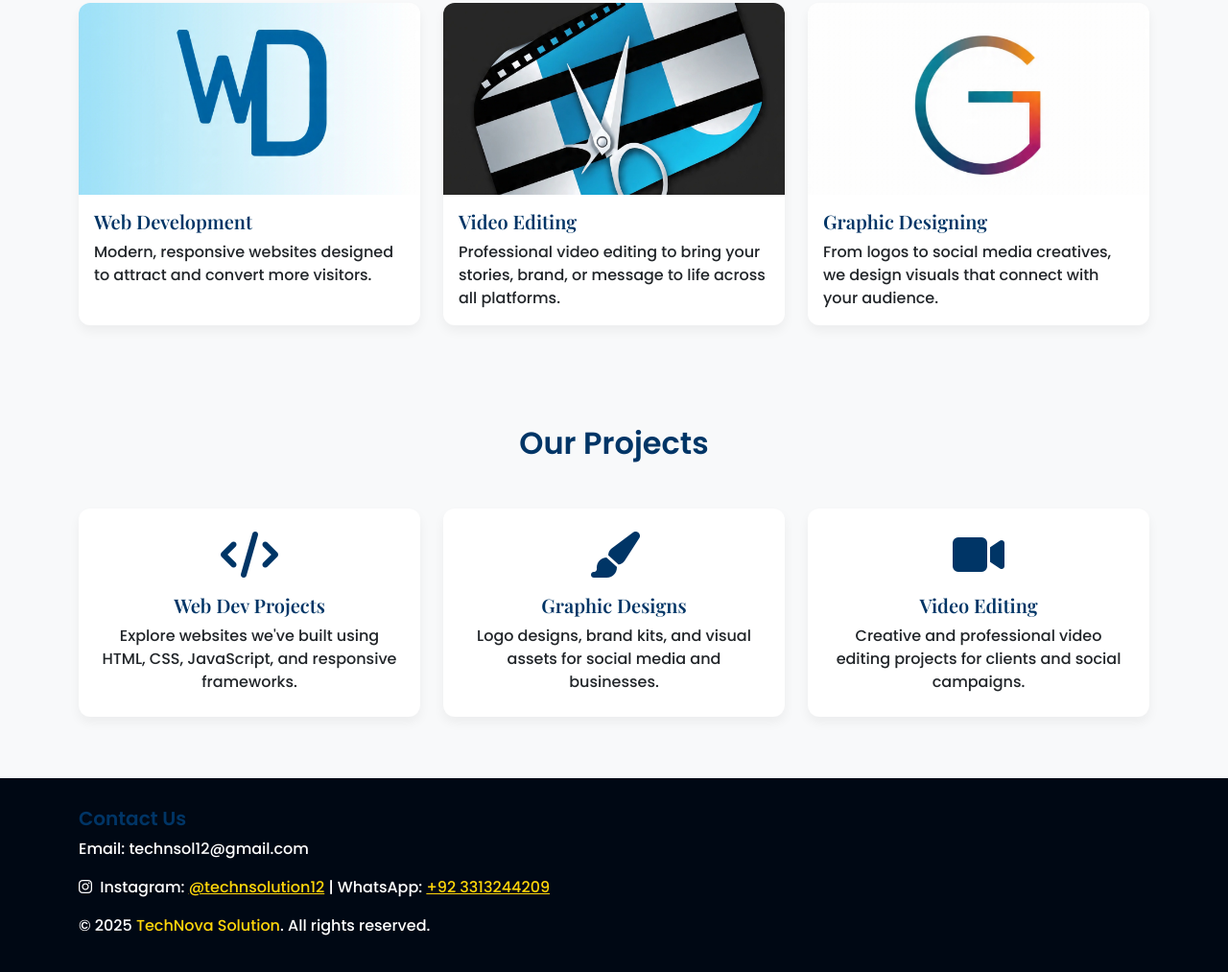
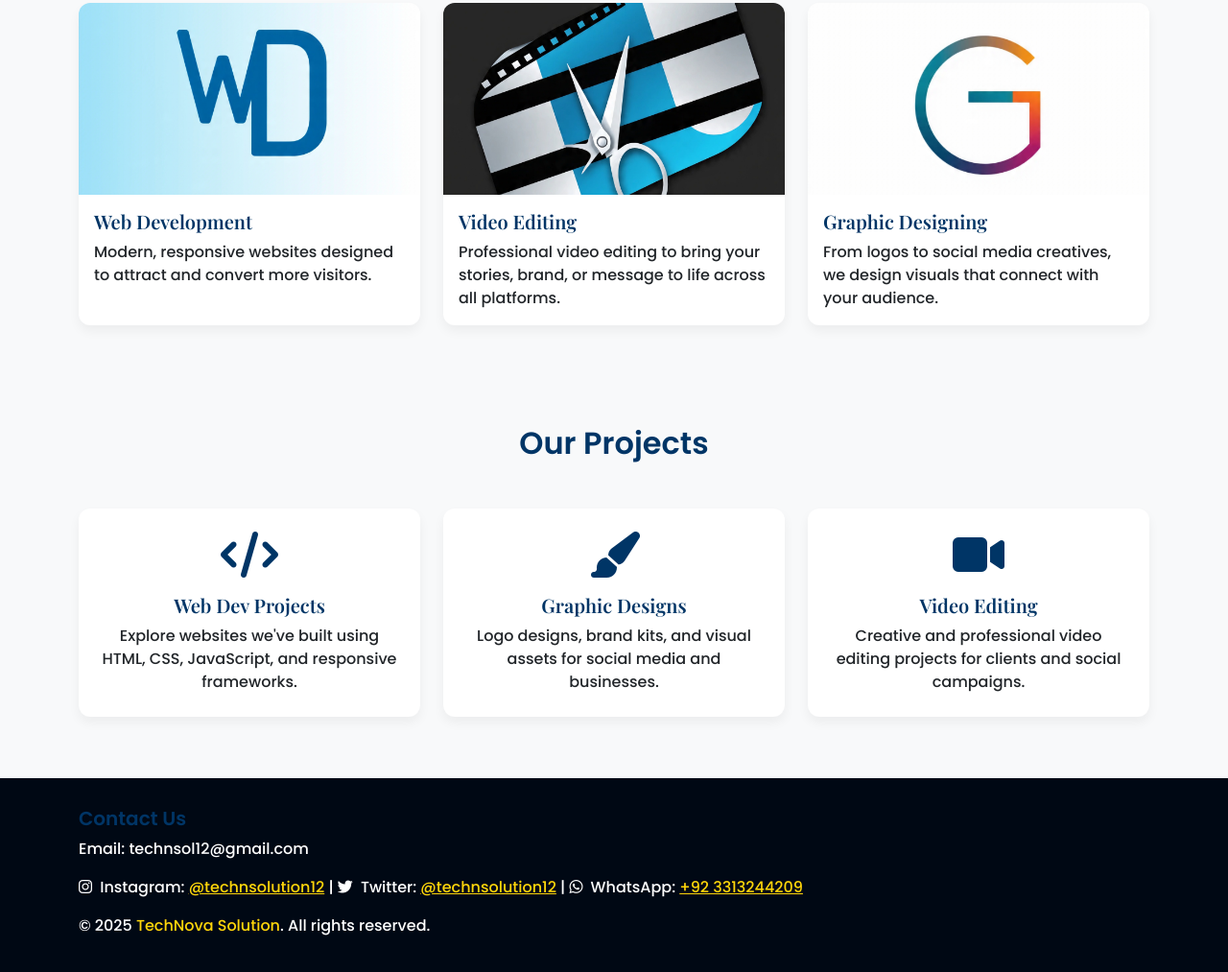
Before and after one commit to technova12/portfolio, a plain HTML site: page index.html in a window 1280 px wide. Shown: the part 783-1796 px from the top of the page at 96% size. Drawn offline with nearby package versions, Linux system fonts and the light colour scheme.

Commit message:
Update index.html

```diff
--- a/index.html
+++ b/index.html
@@ -259,12 +259,18 @@
     <p>
       <i class="fab fa-instagram me-1"></i>
       Instagram: <a href="https://www.instagram.com/technsolution12?igsh=MWtqYzAycXh6MGJ3ag==" style="color: #FFD60A;">@technsolution12</a> |
+
+      <i class="fab fa-twitter me-1"></i>
+      Twitter: <a href="https://x.com/technovasoll?t=uHv1SlhhfUsrDHRxtZFQJw&s=09" style="color: #FFD60A;">@technsolution12</a> |
+
+      <i class="fab fa-whatsapp me-1"></i>
       WhatsApp: <a href="https://wa.link/sgcfvo" style="color: #FFD60A;">+92 3313244209</a>
     </p>
     <p>&copy; 2025 <span class="highlight-yellow">TechNova Solution</span>. All rights reserved.</p>
   </div>
 </footer>
 
+
   <!-- Bootstrap JS -->
   <script src="https://cdn.jsdelivr.net/npm/bootstrap@5.3.3/dist/js/bootstrap.bundle.min.js"></script>
 </body>
```
